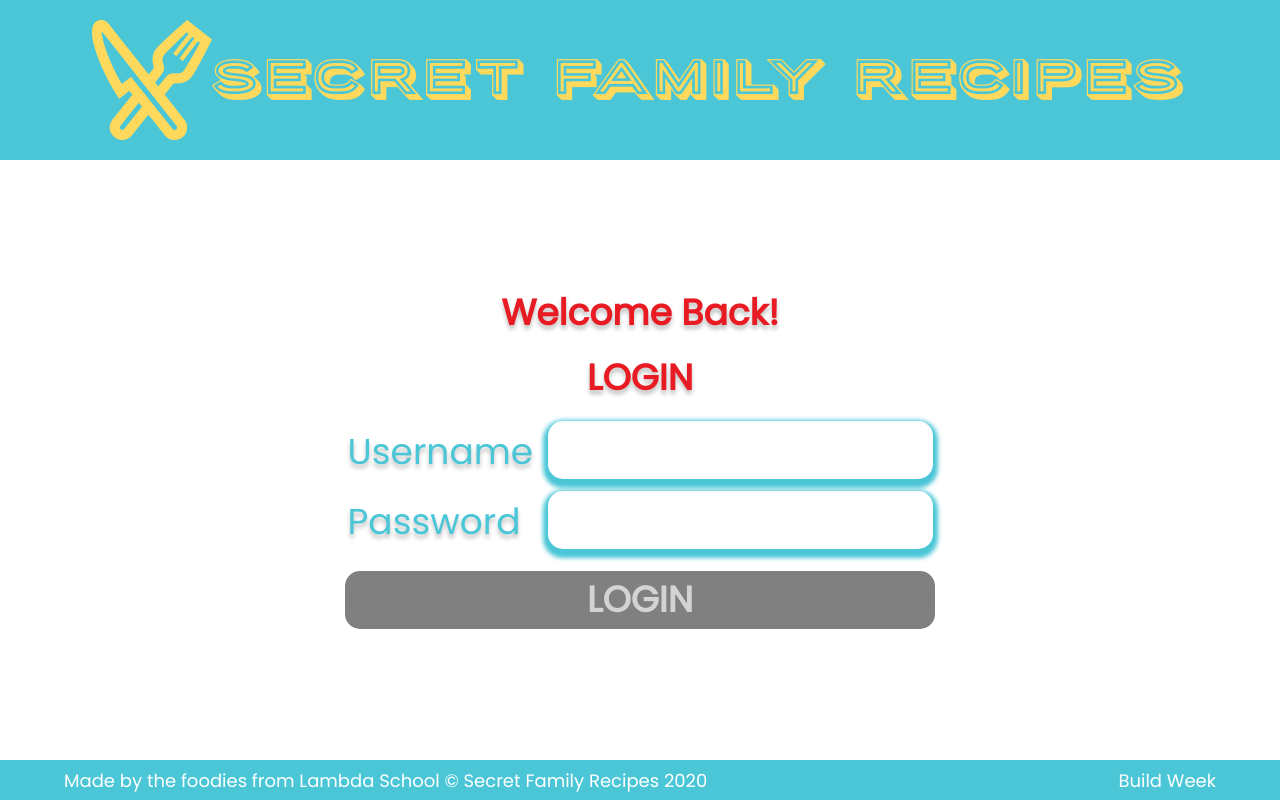
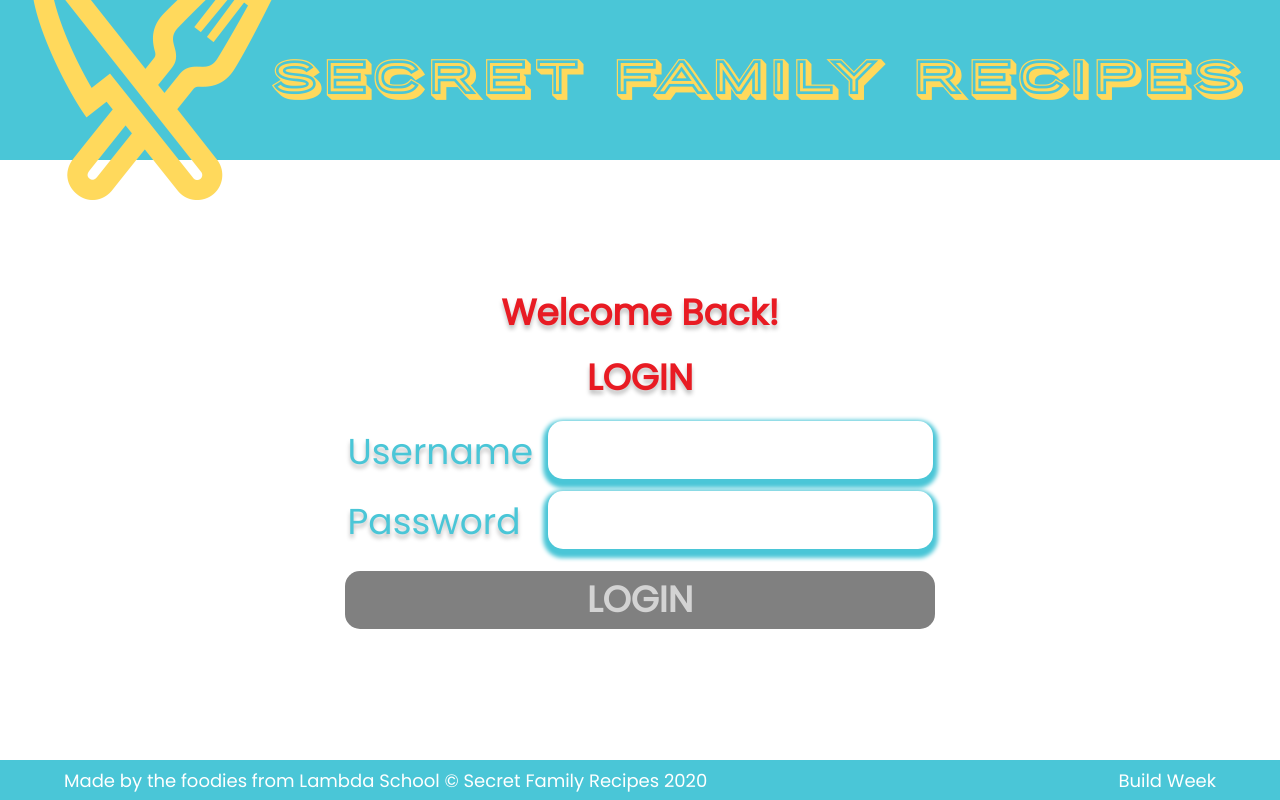
Before and after one commit to secret-family-recipes-703/front-end, a React (Create React App) app: page /login in a window 1280 px wide. Built offline with nearby package versions, Linux system fonts and the light colour scheme.

Commit message:
finalized merge conflicts

```diff
--- a/src/App.css
+++ /dev/null
@@ -1,32 +0,0 @@
-@import url('https://fonts.googleapis.com/css2?family=Poppins&display=swap');
-
-html,
-body,
-#root,
-.App {
-  width: 100%;
-  height: 97.8%;
-  margin: 0;
-  padding: 0;
-
-}
-
-/* .App {} */
-
-  /* ul {
-  padding: .5% 0%;
-} */
-
-
-@keyframes App-logo-spin {
-  from {
-    transform: rotate(0deg);
-  }
-  to {
-    transform: rotate(360deg);
-  }
-}
-
-img {
-  width: 120px;
-}
--- a/src/App.js
+++ b/src/App.js
@@ -1,6 +1,5 @@
 import React, { useState, useEffect } from "react";
 import { BrowserRouter as Router, Route } from "react-router-dom";
-import "./App.css";
 import axiosWithAuth from "./util/axiosWithAuth";
 import {RecipeContext} from './contexts/Context'
 
--- a/src/components/Recipes.js
+++ b/src/components/Recipes.js
@@ -45,6 +45,14 @@
 		props.history.push(`/recipe/${recipe.id}`);
 	}
 
+	useEffect(() => {
+    axiosWithAuth()
+    .get('/recipes')
+    .then(res => {
+      addRecipes(res.data.data)
+    })
+  }, [addRecipes])
+
 	// 	return (
 	// 		<div className="recipes-container">
 	// 			<a href="/new">Add a New Recipe</a>
--- a/src/components/Register.js
+++ b/src/components/Register.js
@@ -2,7 +2,6 @@
 import { useHistory } from "react-router-dom";
 import axios from "axios";
 import * as yup from "yup";
-import "../App.css";
 import "../Form.css";
 import ChefWoman from "../images/woman-chef-kitchen-home.png";
 import Logo from "../images/SFRLogo.png";
```
